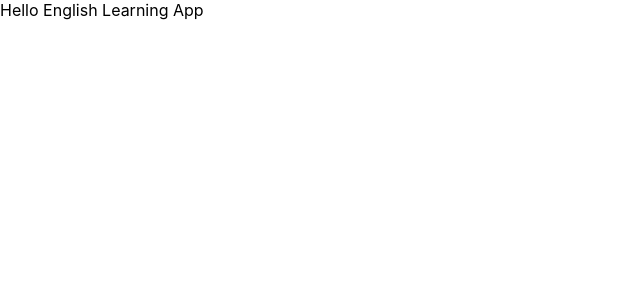
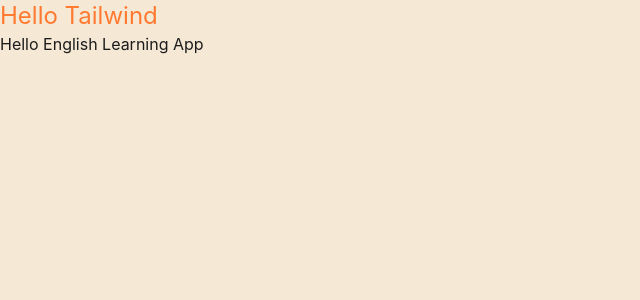
Before and after one commit to atiets/english-learning-app, a React (Create React App) app in the folder frontend/: page / in a window 1280 px wide. Shown: the top 300 px of the page, without its empty margins (0-640 px from the left). Built offline with nearby package versions, Linux system fonts and the light colour scheme.

Commit message:
style: setup tailwind base theme

```diff
--- a/frontend/package.json
+++ b/frontend/package.json
@@ -40,5 +40,10 @@
       "last 1 firefox version",
       "last 1 safari version"
     ]
+  },
+  "devDependencies": {
+    "autoprefixer": "^10.4.23",
+    "postcss": "^8.5.6",
+    "tailwindcss": "^3.4.19"
   }
 }
--- /dev/null
+++ b/frontend/postcss.config.js
@@ -0,0 +1,6 @@
+module.exports = {
+  plugins: {
+    tailwindcss: {},
+    autoprefixer: {},
+  },
+}
--- a/frontend/src/App.tsx
+++ b/frontend/src/App.tsx
@@ -2,7 +2,12 @@
 import './App.css';
 
 function App() {
-  return <div>Hello English Learning App</div>;
+  return (
+    <div>
+      <div className="text-orange text-2xl">Hello Tailwind</div>
+      <div>Hello English Learning App</div>
+    </div>
+  );
 }
 
 export default App;
--- a/frontend/src/index.css
+++ b/frontend/src/index.css
@@ -1,3 +1,6 @@
+@tailwind base;
+@tailwind components;
+@tailwind utilities;
 body {
   margin: 0;
   font-family: -apple-system, BlinkMacSystemFont, 'Segoe UI', 'Roboto', 'Oxygen',
@@ -5,6 +8,8 @@
     sans-serif;
   -webkit-font-smoothing: antialiased;
   -moz-osx-font-smoothing: grayscale;
+  background-color: #F5E8D5;
+  color: #1C1C1C;
 }
 
 code {
--- /dev/null
+++ b/frontend/tailwind.config.js
@@ -0,0 +1,14 @@
+/** @type {import('tailwindcss').Config} */
+module.exports = {
+  content: ["./src/**/*.{js,jsx,ts,tsx}"],
+  theme: {
+    extend: {
+      colors: {
+        beige: "#F5E8D5",
+        orange: "#FF7A30",
+        text: "#1C1C1C",
+      },
+    },
+  },
+  plugins: [],
+};
```
Also changed, not shown: 1 other file (tests, documents, lock files or other folders).
